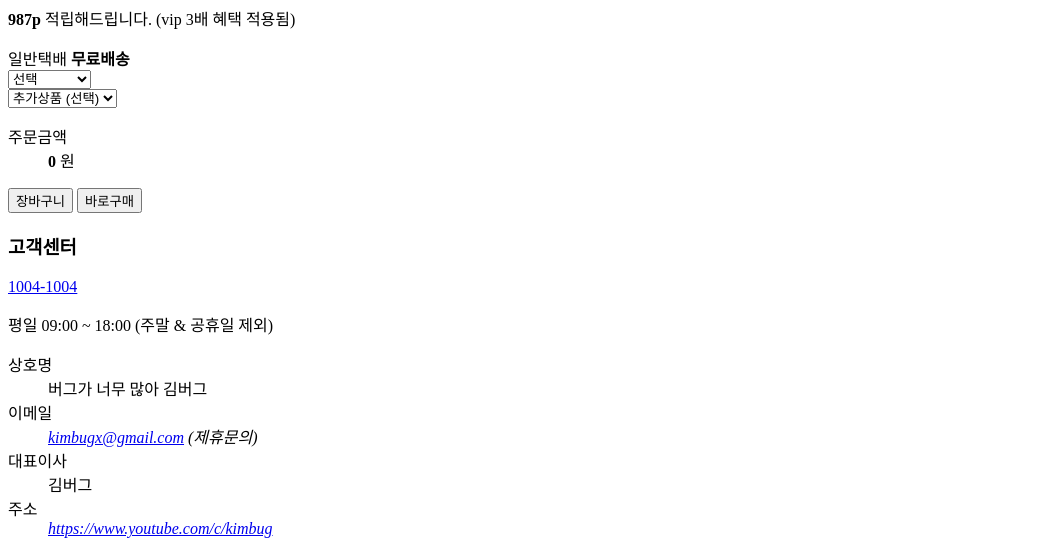
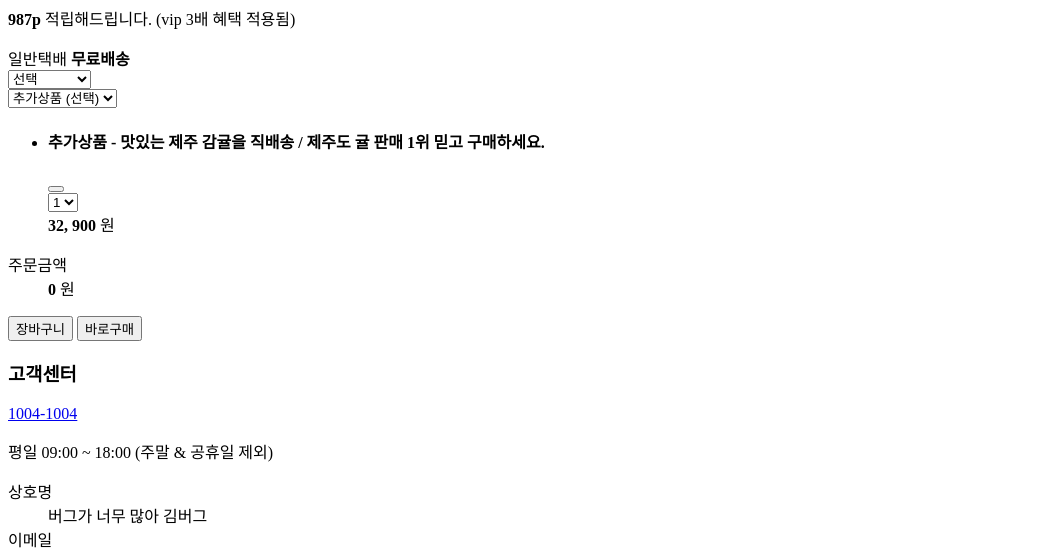
Before and after one commit to yoongunhee92/tomorrow-house, a website: page index.html in a window 1280 px wide. Shown: the part 7200-7748 px from the top of the page, without its empty margins (0-1063 px from the left). Drawn offline with nearby package versions, Linux system fonts and the light colour scheme.

Commit message:
🚧 Mark up checkout-related elements

```diff
--- a/index.html
+++ b/index.html
@@ -498,7 +498,6 @@
             </section>
 
             <form class="order-form lg-only" action="/" method="POST">
-
               <div class="order-inputs">
                 <div class="select-group is-active">
                   <select class="form-select" id="select-1" required>
@@ -524,6 +523,49 @@
                     <i class="ic-caret" aria-hidden></i>
                   </div>
                 </div>
+              </div>
+
+              <div class="order-checkouts">
+                <ul class="checkout-list">
+                  <li class="checkout-item">
+                    <div class="checkout-card">
+                      <header class="checkout-header">
+                        <h4 class="checkout-title">
+                          추가상품 - 맛있는 제주 감귤을 직배송 / 제주도 귤 판매
+                          1위 믿고 구매하세요.
+                        </h4>
+                        <button
+                          class="delete-button"
+                          type="button"
+                          aria-label="해당 상품을 삭제하기"
+                        >
+                          <i class="ic-close" aria-hidden></i>
+                        </button>
+                      </header>
+
+                      <footer class="checkout-footer">
+                        <div class="checkout-select">
+                          <select id="checkout-item-1">
+                            <option value="1">1</option>
+                            <option value="2">2</option>
+                            <option value="3">3</option>
+                            <option value="4">4</option>
+                            <option value="5">5</option>
+                          </select>
+                          <i class="ic-caret" aria-hidden></i>
+                        </div>
+
+                        <output class="checkout-output" for="checkout-item-1">
+                          <div class="price-16">
+                            <strong class="amount">32, 900</strong>
+                            <span class="currency">원</span>
+                          </div>
+                        </output>
+                      </footer>
+                    </div>
+                  </li>
+                </ul>
+              </div>
 
               <dl class="order-summary">
                 <dt>주문금액</dt>
@@ -538,8 +580,12 @@
               </dl>
 
               <div class="button-group">
-                    <button class="btn-outlined btn-55" type="button">장바구니</button>
-                    <button class="btn-primary btn-55" type="submit">바로구매</button>
+                <button class="btn-outlined btn-55" type="button">
+                  장바구니
+                </button>
+                <button class="btn-primary btn-55" type="submit">
+                  바로구매
+                </button>
               </div>
             </form>
           </div>
```
Lines whose indentation alone changed are shown as unchanged.
